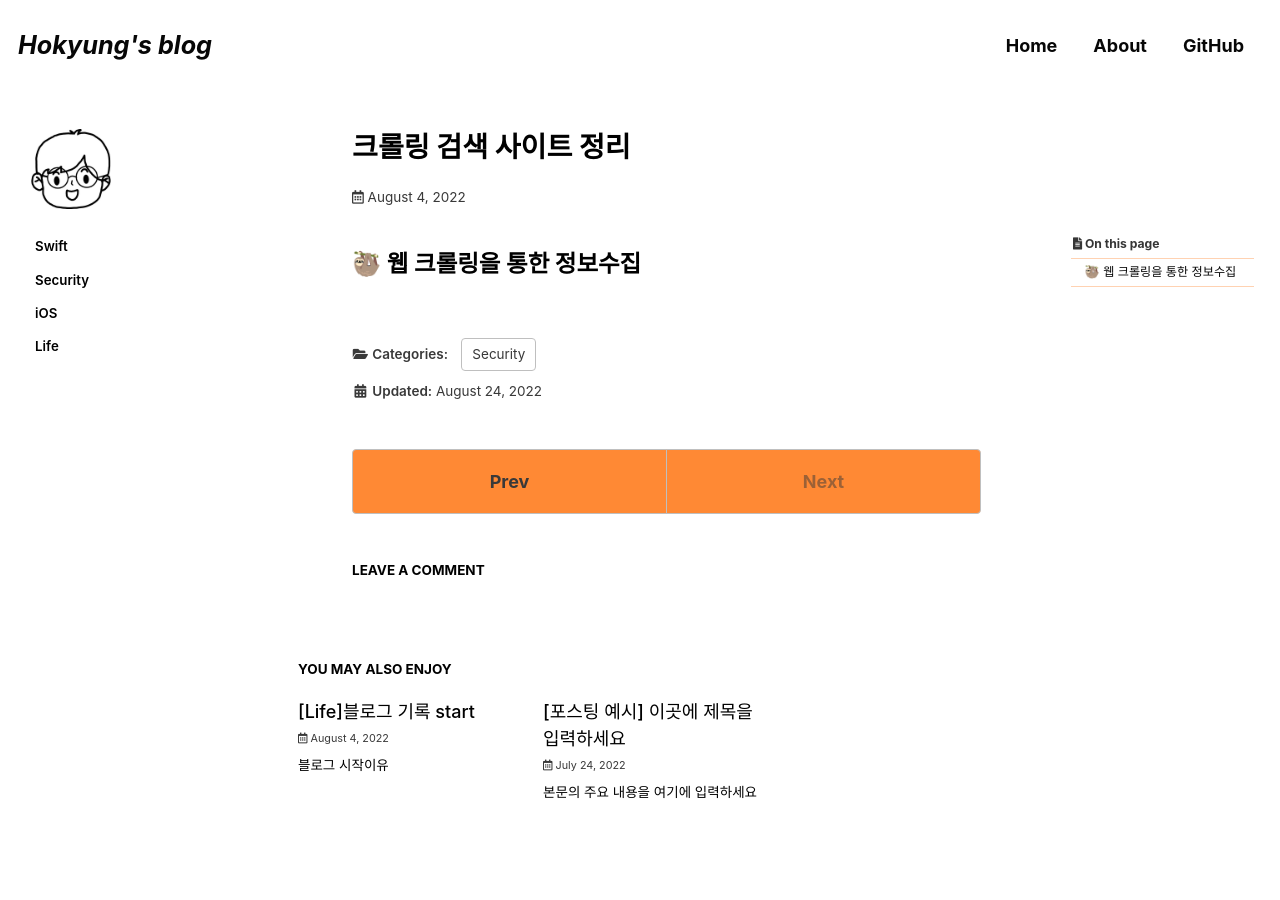
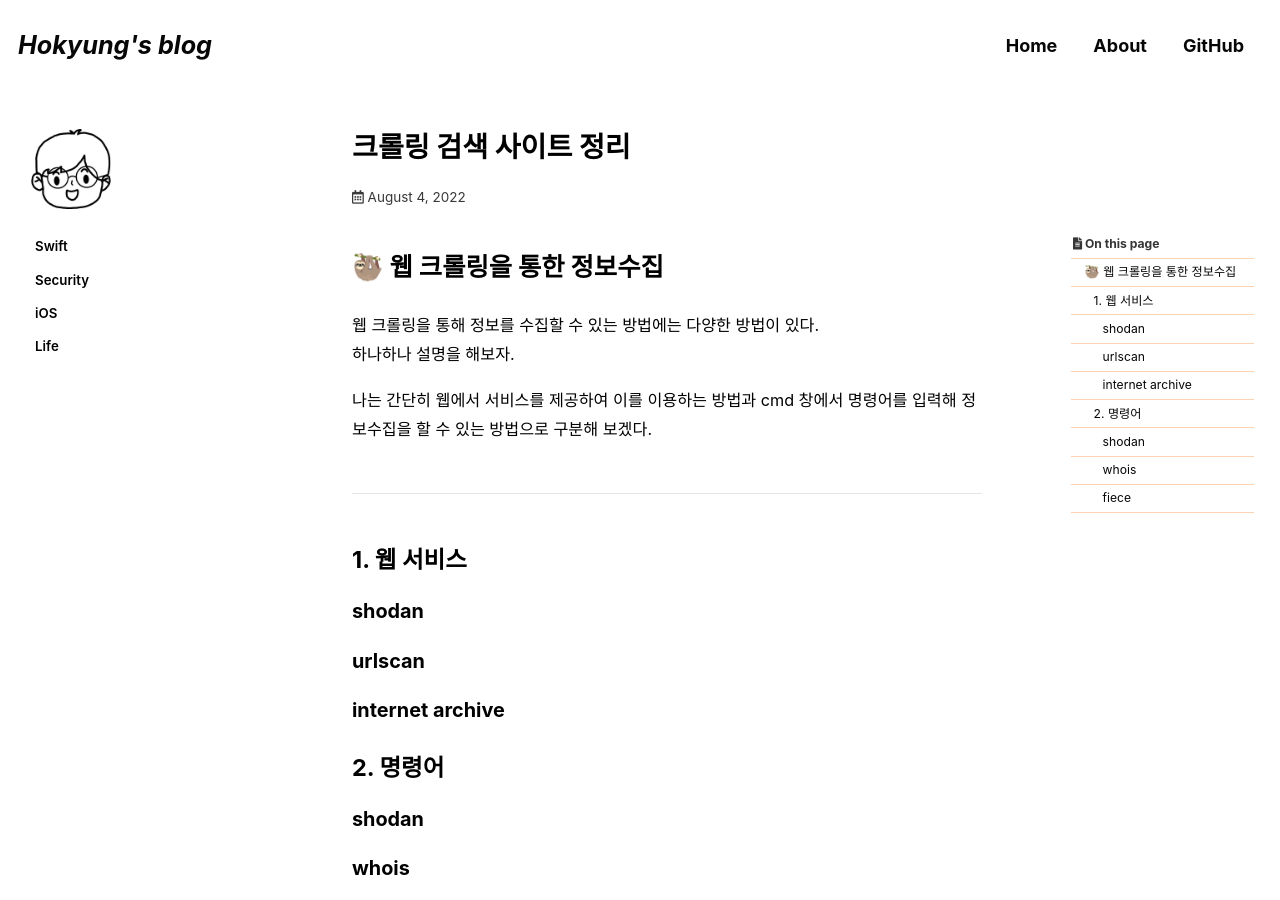
Before and after one commit to 4rmi0s/4rmi0s.github.io, a Jekyll site: the page built from _posts/2022-08-04-crawling.md, in a window 1280 px wide and 900 px high. Built offline with Jekyll 4.4.1, drawn with Linux system fonts in a browser that asks for light colours; cached includes are drawn as plain includes; some web fonts are replaced; comment, search, counter and statistics services are not loaded; some of the changed text lies outside the part shown.

Commit message:
2022-08-09_01

```diff
--- a/_posts/2022-08-04-crawling.md
+++ b/_posts/2022-08-04-crawling.md
@@ -16,4 +16,28 @@ date: 2022-08-04
 last_modified_at: 2022-08-24
 ---
 
-## 🦥 웹 크롤링을 통한 정보수집
+# 🦥 웹 크롤링을 통한 정보수집
+
+웹 크롤링을 통해 정보를 수집할 수 있는 방법에는 다양한 방법이 있다.<br>
+하나하나 설명을 해보자.<br>
+
+나는 간단히 웹에서 서비스를 제공하여 이를 이용하는 방법과 cmd 창에서 명령어를 입력해 정보수집을 할 수 있는 방법으로 구분해 보겠다.
+
+--------------------------------------------------------------------------------------
+
+## 1. 웹 서비스
+### shodan
+
+### urlscan
+
+### internet archive
+
+## 2. 명령어
+
+### shodan
+
+### whois
+
+### fiece
+
+--------------------------------------------------------------------------------------
```
Also changed, not shown: _posts/2022-07-24-categories-post-name-here-3 copy 2.md (added, +21 -0 lines), _posts/2022-07-24-categories-post-name-here-3 copy 3.md (added, +21 -0 lines), _posts/2022-07-24-categories-post-name-here-3 copy.md (added, +21 -0 lines), _posts/2022-07-24-categories-post-name-here-3.md (+116 -9 lines), _posts/2022-08-06_github-blog.md (renamed from _posts/2022-07-24-categories-post-name-here-4.md), pod.png (added), 14 other files.
